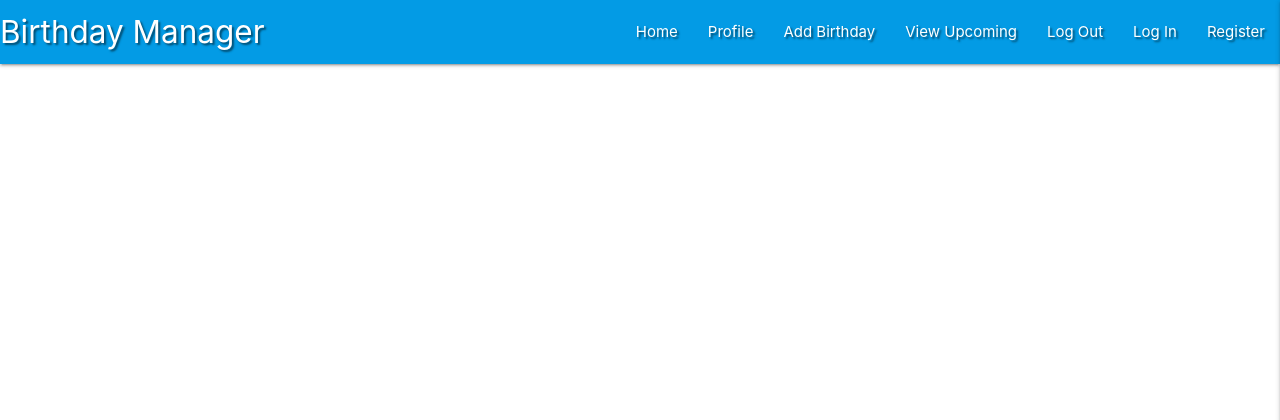
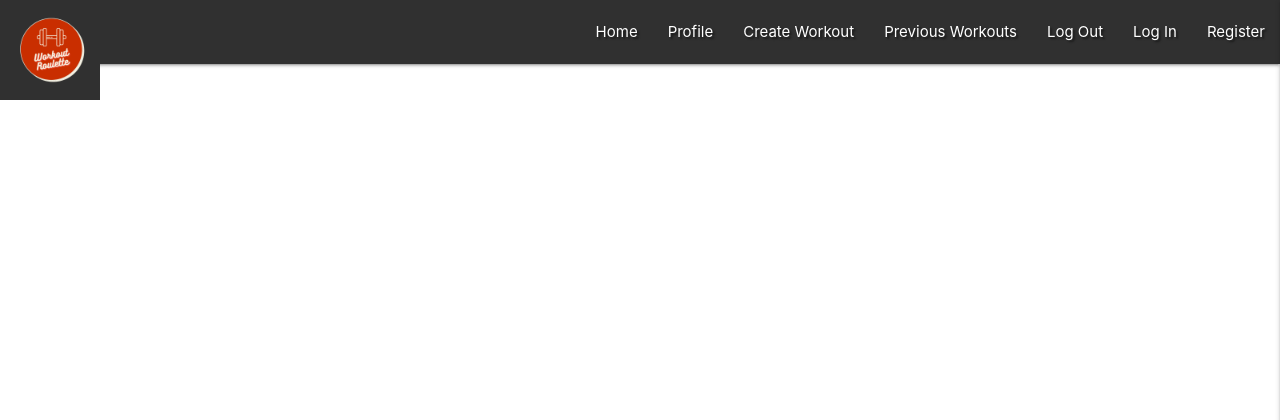
Before and after one commit to aoifemurfe/Workout_Roulette, a Flask app: page / in a window 1280 px wide. Shown: the top 420 px of the page. Run offline with Flask 2, Linux system fonts and the light colour scheme; data that the repository does not hold is empty; some libraries are stand-ins or nearby versions.

Commit message:
update to workout roulette

```diff
--- a/app.py
+++ b/app.py
@@ -21,14 +21,33 @@ mongo = PyMongo(app)
 
 
 @app.route("/")
-@app.route("/get_birthdays")
-def get_birthdays():
-    users = mongo.db.users.find()
-    return render_template("birthdays.html", users=users)
+@app.route("/get_workouts")
+def get_workouts():
+    workouts = mongo.db.users.find()
+    return render_template("workouts.html", workouts=workouts)
 
-@app.route("/register", methods=["GET","POST"])
+@app.route("/register", methods=["GET", "POST"])
 def register():
+    if request.method == "POST":
+        # check if username already exists in db
+        existing_user = mongo.db.users.find_one(
+            {"username": request.form.get("username").lower()})
+
+        if existing_user:
+            flash("Username already exists")
+            return redirect(url_for("register"))
+
+        register = {
+            "username": request.form.get("username").lower(),
+            "password": generate_password_hash(request.form.get("password"))
+        }
+        mongo.db.users.insert_one(register)
+
+        # put the new user into 'session' cookie
+        session["user"] = request.form.get("username").lower()
+        flash("Registration Successful!")
     return render_template("register.html")
+
 
 if __name__ == "__main__":
     app.run(host=os.environ.get("IP"),
--- a/env.py
+++ b/env.py
@@ -3,5 +3,5 @@ import os
 os.environ.setdefault("IP", "0.0.0.0")
 os.environ.setdefault("PORT", "5000")
 os.environ.setdefault("SECRET_KEY", "RYDJ|!%|.{.0vF[7/%vrPEpaM.c!+#")
-os.environ.setdefault("MONGO_URI", "mongodb+srv://aoife:Monday12@cluster0.jjwkr.mongodb.net/birthday_manager?retryWrites=true&w=majority")
-os.environ.setdefault("MONGO_DBNAME", "birthday_manager")
+os.environ.setdefault("MONGO_URI", "mongodb+srv://aoife:Monday12@cluster0.jjwkr.mongodb.net/workout_roulette?retryWrites=true&w=majority")
+os.environ.setdefault("MONGO_DBNAME", "workout_roulette")
--- a/static/css/style.css
+++ b/static/css/style.css
@@ -1,3 +1,19 @@
 .text-shadow {
     text-shadow: 2px 2px 2px rgba(0, 0, 0, 0.5);
 }
+
+.charcole-grey {
+    background-color: #303030;
+}
+
+.coral_red {
+    color: #ff5757;
+}
+
+.off_white{
+    color: #f6f3e4;
+}
+
+.dark.red {
+color: #c92e00;
+}
--- a/templates/base.html
+++ b/templates/base.html
@@ -7,20 +7,20 @@
         integrity="sha512-xA6Hp6oezhjd6LiLZynuukm80f8BoZ3OpcEYaqKoCV3HKQDrYjDE1Gu8ocxgxoXmwmSzM4iqPvCsOkQNiu41GA==" crossorigin="anonymous" type="text/css">
     <link rel="stylesheet" href="https://cdnjs.cloudflare.com/ajax/libs/materialize/1.0.0/css/materialize.min.css" type="text/css">
     <link rel="stylesheet" href="{{ url_for('static', filename='css/style.css') }}" type="text/css">
-    <title>Birthday Manager</title>
+    <title>Workout Roulette</title>
 </head>
 <body>
 	<header>
         <!-- top navbar -->
-		<nav class="nav-extended text-shadow light-blue darken-1">
+		<nav class="charcole-grey nav-extended text-shadow">
 			<div class="nav-wrapper">
-				<a href="{{ url_for('get_birthdays') }}" class="brand-logo">Birthday Manager</a>
+				<a href="{{ url_for('get_workouts') }}" class="brand-logo left"><img src="/images/workout_roulette_logo.png" class="rounded-circle align-self-center p-1" alt="logo" height=100 width=100></a>
 				<a href="#" data-target="mobile-demo" class="sidenav-trigger right"><i class="fas fa-bars"></i></a>
 				<ul class="right hide-on-med-and-down">
-					<li><a href="{{ url_for('get_birthdays') }}">Home</a></li>
+					<li><a href="{{ url_for('get_workouts') }}">Home</a></li>
 					<li><a href="#">Profile</a></li>
-					<li><a href="#">Add Birthday</a></li>
-					<li><a href="#">View Upcoming</a></li>
+					<li><a href="#">Create Workout</a></li>
+					<li><a href="#">Previous Workouts</a></li>
 					<li><a href="#">Log Out</a></li>
 					<li><a href="#">Log In</a></li>
 					<li><a href="{{ url_for('register') }}">Register</a></li>
@@ -30,14 +30,14 @@
 
         <!-- mobile sidenav -->
 		<ul class="sidenav" id="mobile-demo">
-            <li><h4 class="center-align light-blue-text text-darken 4">Task Manager</h4></li>
-            <li><a href="{{ url_for('get_birthdays') }}">Home</a></li>
-            <li><a href="#">Profile</a></li>
-            <li><a href="#">New Task</a></li>
-            <li><a href="#">Manage Categories</a></li>
-            <li><a href="#">Log Out</a></li>
-            <li><a href="#">Log In</a></li>
-            <li><a href="{{ url_for('register') }}">Register</a></li>
+            <li><h4 class="center-align off_white">Workout Roulette</h4></li>
+            <li><a href="{{ url_for('get_workouts') }}">Home</a></li>
+					<li><a href="#">Profile</a></li>
+					<li><a href="#">Create Workout</a></li>
+					<li><a href="#">Previous Workouts</a></li>
+					<li><a href="#">Log Out</a></li>
+					<li><a href="#">Log In</a></li>
+					<li><a href="{{ url_for('register') }}">Register</a></li>
 		</ul>
 	</header>
   {% block content %}
--- a/templates/birthdays.html
+++ /dev/null
@@ -1,12 +0,0 @@
-{% extends "base.html" %}
-
-{% block content %}
-
-    {% for users in users %}
-        {{ users.name }}<br>
-        {{ users.DOB }}<br>
-        {{ users.relationship }}<br>
-        {{ users.budget }}<br>
-        {{ users.present }}<br>
-    {% endfor %}
-{% endblock %}
--- /dev/null
+++ b/templates/workouts.html
@@ -0,0 +1,13 @@
+{% extends "base.html" %}
+
+{% block content %}
+
+    {% for workouts in workouts %}
+        {{ workouts.Date }}<br>
+        {{ workouts.Exercise_1 }}<br>
+        {{ workouts.Exercise_2 }}<br>
+        {{ workouts.Exercise_3 }}<br>
+        {{ workouts.Exercise_4 }}<br>
+        {{ workouts.Exercise_5 }}<br>
+    {% endfor %}
+{% endblock %}
```
Also changed, not shown: images/birthday-cake.jpg (deleted), images/workout_roulette_logo.png (added).
